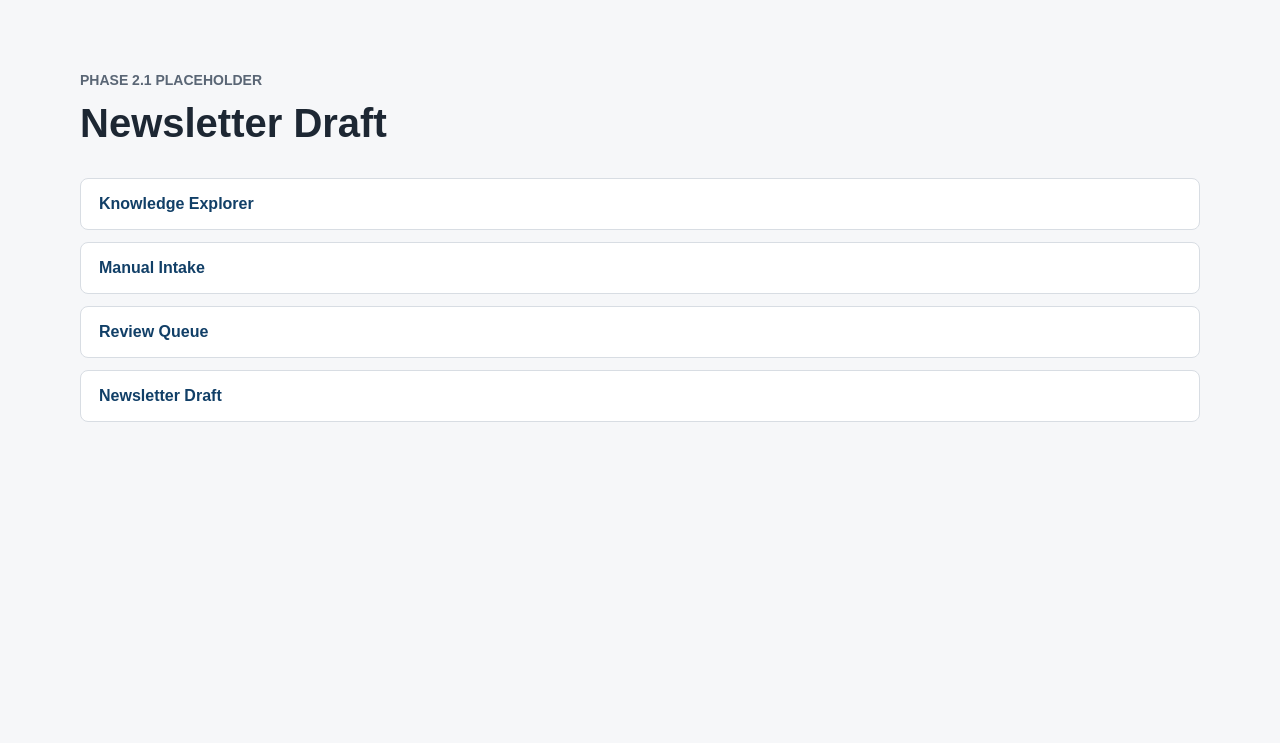
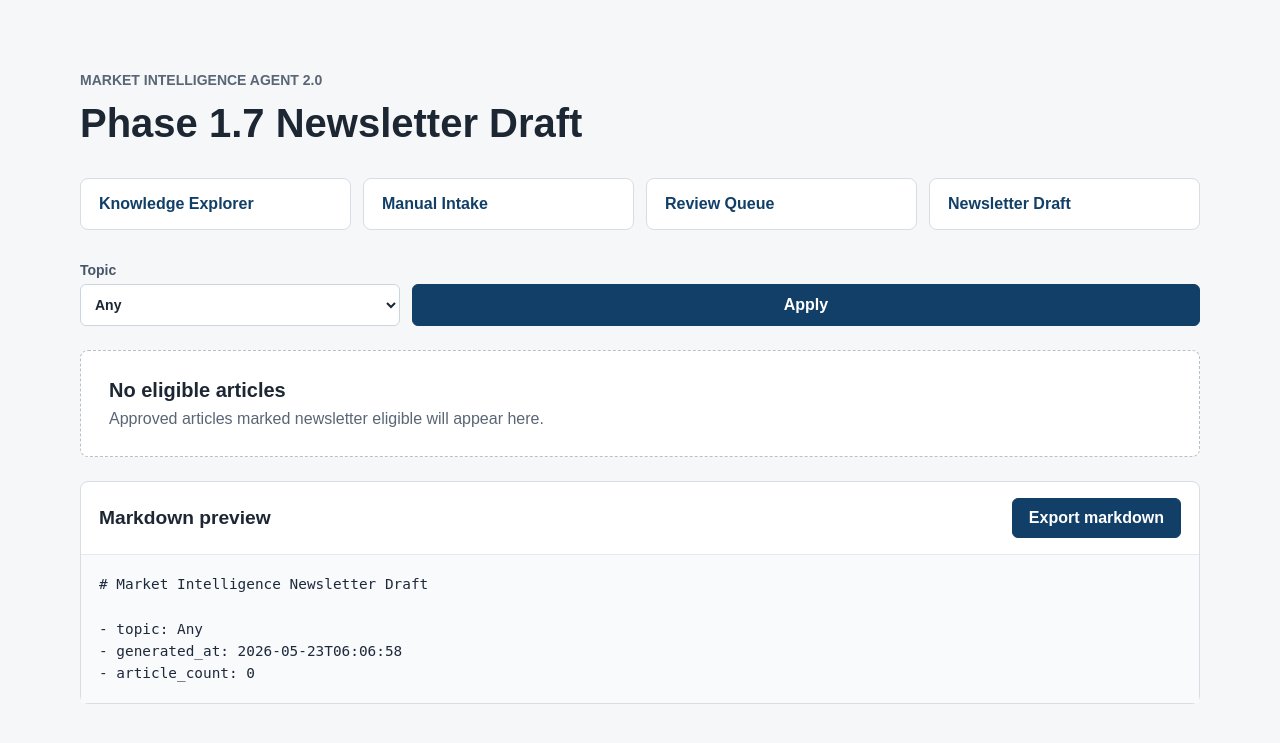
Before and after one commit to YHC-Cheng/market-intelligence-agent, a FastAPI app: page /newsletter in a window 1280 px wide. Shown: the top 743 px of the page. Run offline with FastAPI, Linux system fonts and the light colour scheme.

Commit message:
Add newsletter draft page

```diff
--- a/web/app.py
+++ b/web/app.py
@@ -1,3 +1,4 @@
+from datetime import datetime
 from pathlib import Path
 from typing import Optional
 from urllib.parse import quote, urlencode
@@ -11,6 +12,8 @@ from web.repositories.json_knowledge_repository import JsonKnowledgeRepository
 
 
 BASE_DIR = Path(__file__).resolve().parent
+REPO_ROOT = BASE_DIR.parent
+NEWSLETTER_OUTPUT_DIR = REPO_ROOT / "outputs" / "newsletter"
 
 app = FastAPI(title="Market Intelligence Agent 2.0")
 app.mount("/static", StaticFiles(directory=BASE_DIR / "static"), name="static")
@@ -23,10 +26,6 @@ NAVIGATION_ITEMS = [
     {"label": "Review Queue", "href": "/review"},
     {"label": "Newsletter Draft", "href": "/newsletter"},
 ]
-
-PLACEHOLDER_PAGES = {
-    "/newsletter": "Newsletter Draft",
-}
 
 INTAKE_TOPIC_OPTIONS = [
     "AI",
@@ -53,6 +52,8 @@ REVIEW_ACTION_STATUS_UPDATES = {
     "reject": "rejected",
     "mark_duplicate": "duplicate",
 }
+
+NEWSLETTER_TOPIC_OPTIONS = INTAKE_TOPIC_OPTIONS
 
 
 @app.get("/", response_class=HTMLResponse)
@@ -162,6 +163,79 @@ def review_queue_articles(topic=None):
     return with_detail_hrefs(queue_articles)
 
 
+def normalize_newsletter_topic(topic=None):
+    selected_topic = clean_filter(topic)
+    if selected_topic in NEWSLETTER_TOPIC_OPTIONS:
+        return selected_topic
+
+    return None
+
+
+def newsletter_articles(topic=None):
+    repository = get_knowledge_repository()
+    articles = repository.list_articles(
+        topic=topic,
+        review_status="approved",
+        newsletter_eligible=True,
+    )
+    return with_detail_hrefs(articles)
+
+
+def newsletter_filename_topic(topic=None):
+    if not topic:
+        return "all"
+
+    return "".join(
+        character.lower()
+        for character in topic
+        if character.isalnum() or character in {"-", "_"}
+    ) or "all"
+
+
+def markdown_value(value):
+    return str(value).strip() if value not in (None, "") else "-"
+
+
+def newsletter_markdown(articles, topic=None, generated_at=None):
+    generated_timestamp = generated_at or datetime.now().replace(
+        microsecond=0,
+    ).isoformat()
+    topic_label = topic or "Any"
+    lines = [
+        "# Market Intelligence Newsletter Draft",
+        "",
+        f"- topic: {topic_label}",
+        f"- generated_at: {generated_timestamp}",
+        f"- article_count: {len(articles)}",
+        "",
+    ]
+
+    for index, article in enumerate(articles, start=1):
+        lines.extend(
+            [
+                f"## {index}. {markdown_value(article.get('title'))}",
+                "",
+                f"- source: {markdown_value(article.get('source'))}",
+                f"- url: {markdown_value(article.get('url'))}",
+                "",
+                f"**Summary:** {markdown_value(article.get('summary'))}",
+                "",
+                f"**Use case:** {markdown_value(article.get('use_case'))}",
+                "",
+                "**Problem solved:** "
+                f"{markdown_value(article.get('problem_solved'))}",
+                "",
+            ]
+        )
+
+    return "\n".join(lines).rstrip() + "\n"
+
+
+def newsletter_output_path(topic=None):
+    filename_topic = newsletter_filename_topic(topic)
+    return NEWSLETTER_OUTPUT_DIR / f"newsletter_draft_{filename_topic}.md"
+
+
 @app.get("/articles", response_class=HTMLResponse)
 async def articles(
     request: Request,
@@ -192,6 +266,59 @@ async def articles(
             "navigation_items": NAVIGATION_ITEMS,
             "articles": with_detail_hrefs(article_list),
             "filters": filters,
+        },
+    )
+
+
+@app.get("/newsletter", response_class=HTMLResponse)
+async def newsletter(
+    request: Request,
+    topic: Optional[str] = None,
+):
+    selected_topic = normalize_newsletter_topic(topic)
+    articles = newsletter_articles(topic=selected_topic)
+    markdown_preview = newsletter_markdown(articles, topic=selected_topic)
+
+    return templates.TemplateResponse(
+        request,
+        "newsletter.html",
+        {
+            "title": "Newsletter Draft",
+            "navigation_items": NAVIGATION_ITEMS,
+            "topic_options": NEWSLETTER_TOPIC_OPTIONS,
+            "topic": selected_topic,
+            "articles": articles,
+            "markdown_preview": markdown_preview,
+            "output_path": None,
+            "message": None,
+        },
+    )
+
+
+@app.post("/newsletter/export", response_class=HTMLResponse)
+async def export_newsletter(
+    request: Request,
+    topic: str = Form(default=""),
+):
+    selected_topic = normalize_newsletter_topic(topic)
+    articles = newsletter_articles(topic=selected_topic)
+    markdown_preview = newsletter_markdown(articles, topic=selected_topic)
+    output_path = newsletter_output_path(selected_topic)
+    output_path.parent.mkdir(parents=True, exist_ok=True)
+    output_path.write_text(markdown_preview, encoding="utf-8")
+
+    return templates.TemplateResponse(
+        request,
+        "newsletter.html",
+        {
+            "title": "Newsletter Draft",
+            "navigation_items": NAVIGATION_ITEMS,
+            "topic_options": NEWSLETTER_TOPIC_OPTIONS,
+            "topic": selected_topic,
+            "articles": articles,
+            "markdown_preview": markdown_preview,
+            "output_path": output_path,
+            "message": "Newsletter draft exported.",
         },
     )
 
@@ -414,27 +541,3 @@ async def update_article_review(
         url=f"{article_detail_href(article)}?saved=1",
         status_code=303,
     )
-
-
-def create_placeholder_route(page_name: str):
-    async def placeholder(request: Request):
-        return templates.TemplateResponse(
-            "index.html",
-            {
-                "request": request,
-                "title": page_name,
-                "navigation_items": NAVIGATION_ITEMS,
-                "page_name": page_name,
-            },
-        )
-
-    return placeholder
-
-
-for path, page_name in PLACEHOLDER_PAGES.items():
-    app.add_api_route(
-        path,
-        create_placeholder_route(page_name),
-        methods=["GET"],
-        response_class=HTMLResponse,
-    )
--- a/web/static/style.css
+++ b/web/static/style.css
@@ -101,6 +101,10 @@ h1 {
   grid-template-columns: minmax(180px, 320px) auto;
 }
 
+.newsletter-filter {
+  grid-template-columns: minmax(180px, 320px) auto;
+}
+
 .table-wrap {
   overflow-x: auto;
   border: 1px solid #d8dde3;
@@ -141,6 +145,14 @@ h1 {
 
 .review-table {
   min-width: 1180px;
+}
+
+.newsletter-table {
+  min-width: 1320px;
+}
+
+.newsletter-table td {
+  max-width: 280px;
 }
 
 .quick-actions {
@@ -203,6 +215,15 @@ h1 {
   color: #14532d;
   background: #ecfdf3;
   font-weight: 700;
+}
+
+.output-path {
+  display: block;
+  margin-top: 6px;
+  color: #166534;
+  font-family: monospace;
+  font-weight: 400;
+  overflow-wrap: anywhere;
 }
 
 .error-message,
@@ -281,6 +302,57 @@ h1 {
   font: inherit;
   font-weight: 700;
   cursor: pointer;
+}
+
+.newsletter-preview {
+  margin-top: 24px;
+  border: 1px solid #d8dde3;
+  border-radius: 8px;
+  background: #ffffff;
+}
+
+.preview-header {
+  display: flex;
+  flex-wrap: wrap;
+  align-items: center;
+  justify-content: space-between;
+  gap: 12px;
+  border-bottom: 1px solid #e5e9ef;
+  padding: 16px 18px;
+}
+
+.preview-header h2 {
+  margin: 0;
+  font-size: 1.2rem;
+}
+
+.preview-header form {
+  margin: 0;
+}
+
+.preview-header button {
+  min-height: 40px;
+  border: 1px solid #113f67;
+  border-radius: 6px;
+  padding: 8px 16px;
+  color: #ffffff;
+  background: #113f67;
+  font: inherit;
+  font-weight: 700;
+  cursor: pointer;
+}
+
+.newsletter-preview pre {
+  max-height: 520px;
+  margin: 0;
+  overflow: auto;
+  padding: 18px;
+  color: #1e293b;
+  background: #f8fafc;
+  font-family: monospace;
+  font-size: 0.9rem;
+  line-height: 1.55;
+  white-space: pre-wrap;
 }
 
 .detail-grid {
@@ -406,4 +478,8 @@ h1 {
   .review-filter {
     grid-template-columns: 1fr;
   }
+
+  .newsletter-filter {
+    grid-template-columns: 1fr;
+  }
 }
--- /dev/null
+++ b/web/templates/newsletter.html
@@ -0,0 +1,97 @@
+{% extends "layout.html" %}
+
+{% block content %}
+  <p class="eyebrow">Market Intelligence Agent 2.0</p>
+  <h1>Phase 1.7 Newsletter Draft</h1>
+
+  <nav class="nav-links compact-nav" aria-label="Main navigation">
+    {% for item in navigation_items %}
+      <a href="{{ item.href }}">{{ item.label }}</a>
+    {% endfor %}
+  </nav>
+
+  {% if message %}
+    <div class="success-message" role="status">
+      {{ message }}
+      {% if output_path %}
+        <span class="output-path">{{ output_path }}</span>
+      {% endif %}
+    </div>
+  {% endif %}
+
+  <form class="filter-bar newsletter-filter" method="get" action="/newsletter">
+    <label>
+      <span>Topic</span>
+      <select name="topic">
+        <option value="" {% if not topic %}selected{% endif %}>Any</option>
+        {% for option in topic_options %}
+          <option value="{{ option }}" {% if topic == option %}selected{% endif %}>
+            {{ option }}
+          </option>
+        {% endfor %}
+      </select>
+    </label>
+    <button type="submit">Apply</button>
+  </form>
+
+  {% if articles %}
+    <div class="table-wrap">
+      <table class="article-table newsletter-table">
+        <thead>
+          <tr>
+            <th scope="col">Title</th>
+            <th scope="col">Topic</th>
+            <th scope="col">Source</th>
+            <th scope="col">Score</th>
+            <th scope="col">Summary</th>
+            <th scope="col">Use case</th>
+            <th scope="col">Problem solved</th>
+            <th scope="col">URL</th>
+            <th scope="col">Detail</th>
+          </tr>
+        </thead>
+        <tbody>
+          {% for article in articles %}
+            {% set score = article.get("score") %}
+            {% if score is none %}
+              {% set score = article.get("ranking_score") %}
+            {% endif %}
+            <tr>
+              <td>{{ article.get("title") or "Untitled" }}</td>
+              <td>{{ article.get("topic") or "-" }}</td>
+              <td>{{ article.get("source") or "-" }}</td>
+              <td>{{ score if score is not none and score != "" else "-" }}</td>
+              <td>{{ article.get("summary") or "-" }}</td>
+              <td>{{ article.get("use_case") or "-" }}</td>
+              <td>{{ article.get("problem_solved") or "-" }}</td>
+              <td>
+                {% if article.get("url") %}
+                  <a href="{{ article.get('url') }}" target="_blank" rel="noopener noreferrer">Original</a>
+                {% else %}
+                  -
+                {% endif %}
+              </td>
+              <td><a href="{{ article.detail_href }}">Detail</a></td>
+            </tr>
+          {% endfor %}
+        </tbody>
+      </table>
+    </div>
+  {% else %}
+    <section class="empty-state" aria-live="polite">
+      <h2>No eligible articles</h2>
+      <p>Approved articles marked newsletter eligible will appear here.</p>
+    </section>
+  {% endif %}
+
+  <section class="newsletter-preview">
+    <div class="preview-header">
+      <h2>Markdown preview</h2>
+      <form method="post" action="/newsletter/export">
+        <input type="hidden" name="topic" value="{{ topic or '' }}">
+        <button type="submit">Export markdown</button>
+      </form>
+    </div>
+    <pre>{{ markdown_preview }}</pre>
+  </section>
+{% endblock %}
```
Also changed, not shown: tests/test_newsletter_page.py (added, +208 -0 lines), README.md.
